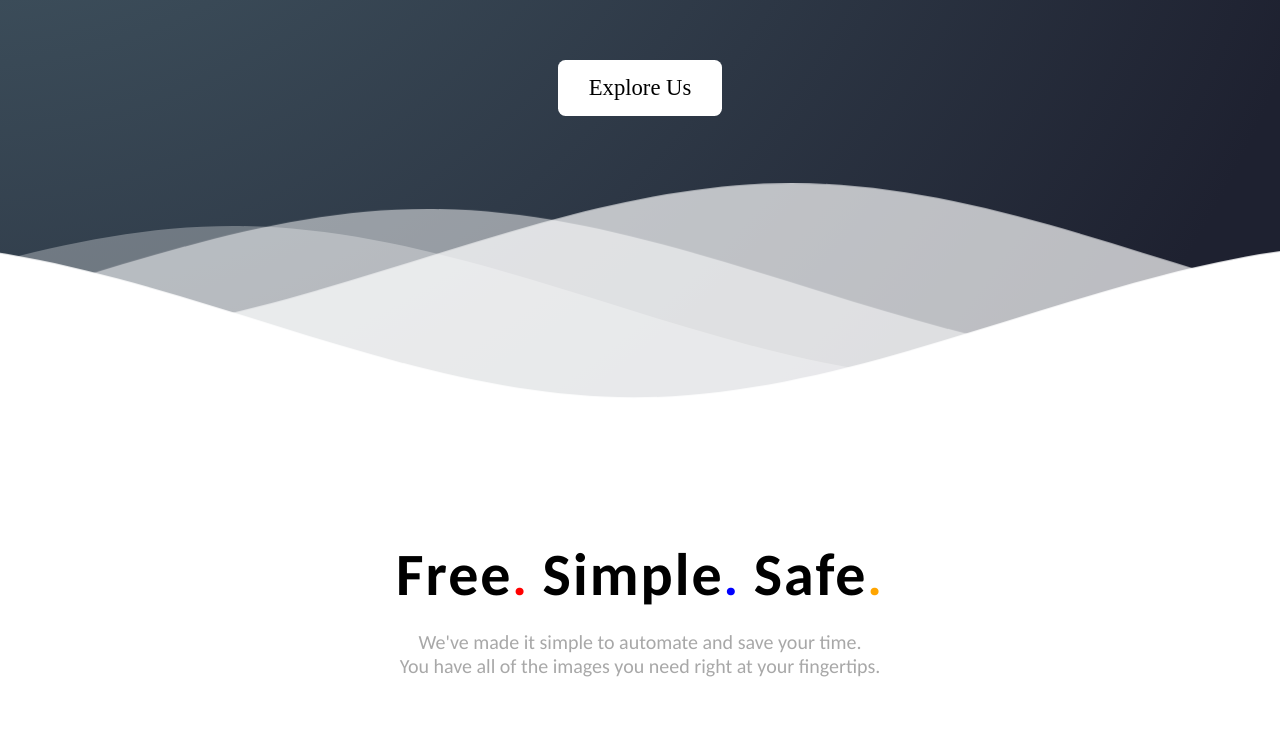
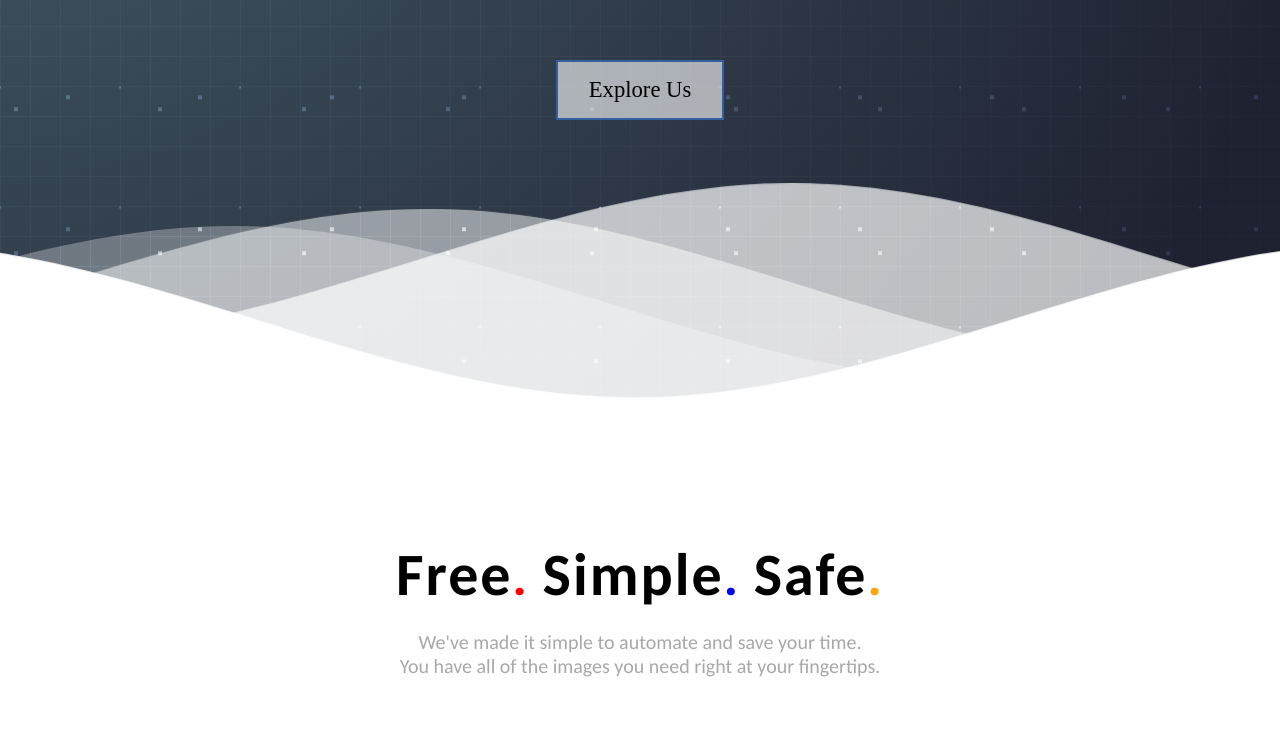
Before and after one commit to AnuragBetageri/img-generator-landling-page, a React app: page / in a window 1280 px wide. Shown: the part 394-1126 px from the top of the page. Built offline with nearby package versions, Linux system fonts and the light colour scheme.

Commit message:
1st page done

```diff
--- a/package.json
+++ b/package.json
@@ -6,6 +6,8 @@
     "@testing-library/jest-dom": "^5.16.5",
     "@testing-library/react": "^13.4.0",
     "@testing-library/user-event": "^13.5.0",
+    "gsap": "^3.11.5",
+    "particles.js": "^2.0.0",
     "react": "^18.2.0",
     "react-dom": "^18.2.0",
     "react-scripts": "5.0.1",
--- a/src/components/css/getstarted.css
+++ b/src/components/css/getstarted.css
@@ -67,6 +67,7 @@
     z-index: 0;
     background-color: rgb(0, 0, 0);
     color: aliceblue;
+    font-family: 'Carlito', sans-serif;
     box-shadow: rgb(38, 57, 77) 0px 20px 30px -10px;
 }
 a
--- a/src/components/css/home.css
+++ b/src/components/css/home.css
@@ -1,7 +1,6 @@
 .home_body
 {
     width: 100vw;
-    background: radial-gradient(circle at -4% -12.9%, rgb(74, 98, 110) 0.3%, rgb(30, 33, 48) 90.2%);
     height: 100vh;
     position: relative;
     overflow: hidden;
@@ -19,8 +18,13 @@
     padding:1cm;
 }
 
+.HomeNavBar > a
+{
+    z-index: 99;
+}
 
-.HomeNavBar > button
+
+.HomeNavBar > a > button
 {
     width: 3cm;
     height: 1cm;
@@ -29,6 +33,8 @@
     font-weight: bold;
     border-radius: 0.3cm;
     border: none;
+    z-index: 99;
+    cursor: pointer;
 }
 
 .home_heading
@@ -51,12 +57,12 @@
 .home_btn
 {
     padding: 0.4cm 0.8cm;
-    background-color: rgb(255, 255, 255);
+    background-color: rgba(255, 255, 255, 0.61);
     font-size: 0.6cm;
     color: rgb(0, 0, 0);
-    border-radius: 0.2cm;
-
     transition-duration: 0.5s;
+    z-index: 99;
+    border: 2px #365fa0 solid ;
 }
 
 
@@ -71,11 +77,6 @@
 
 }
 
-/* .home_heading > h1{
-    letter-spacing: 0.2cm;
-    color: white;
-    font-size: 3cm;
-} */
 
 .home_heading > h2
 {
@@ -92,7 +93,6 @@
     height: 30vh;
     position: absolute;
     bottom: 0px;
-    z-index: 90;
 }
 
 .parallax>use {
@@ -183,3 +183,95 @@
 		stroke-dashoffset: -25%; stroke-dasharray: 50% 0; stroke-width: 0;
 	}
 }
+
+:root {
+    --gird-width: 30px;
+    --gird-height: 30px;
+    --line-color: #999;
+    --dot-color: #ccc;
+    --dot-size: 2px;
+    --point-gap-width: calc(var(--gird-width) * 4);
+    --point-gap-height: calc(var(--gird-height) * 4);
+  }
+  .grid-bg {
+    width: 100%;
+    height: 100%;
+    overflow: hidden;
+  }
+
+  .ba-grid {
+    position: relative;
+    z-index: 1;
+
+    background: radial-gradient(circle at -4% -12.9%, rgb(74, 98, 110) 0.3%, rgb(30, 33, 48) 90.2%);
+  }
+
+  .ba-grid:before,
+  .ba-grid:after,
+  .inner:before,
+  .inner:after {
+    content: "";
+    position: absolute;
+    z-index: 1;
+    top: 0;
+    bottom: 0;
+    left: 0;
+    right: 0;
+    mix-blend-mode: overlay;
+  }
+
+  .ba-grid:before {
+    background-image: linear-gradient(var(--line-color), transparent 1px),
+      linear-gradient(to right, var(--line-color), transparent 1px);
+    background-size: 100% var(--gird-height), var(--gird-width) 100%;
+  }
+
+  .ba-grid:after {
+    background-image: radial-gradient(var(--dot-color) 1px, transparent 1px);
+    background-size: var(--point-gap-width) var(--point-gap-height);
+    background-position: calc(var(--point-gap-width) / 2)
+      calc(var(--point-gap-height) / 2);
+  }
+
+  .inner:before,
+  .inner:after {
+    background-image: radial-gradient(
+      var(--dot-color) var(--dot-size),
+      transparent var(--dot-size)
+    );
+    background-size: var(--point-gap-width) var(--point-gap-height);
+    background-position: calc(var(--point-gap-width) / 2)
+      calc(var(--point-gap-height) / 2);
+  }
+
+  .inner:after {
+    transform: scale(1.1, 1.1);
+  }
+
+  .inner:before {
+    /*   background-image: radial-gradient(var(--dot-color) calc(var(--dot-size) + 1px), transparent calc(var(--dot-size) + 1px)); */
+    transform: scale(1.2, 1.2);
+  }
+
+  .anim:after {
+    animation: 6.4s linear move infinite;
+  }
+
+  .anim .inner:after {
+    animation: 3.2s linear move infinite;
+  }
+
+  .anim .inner:before {
+    animation: 1.6s linear move infinite;
+  }
+
+  @keyframes move {
+    0% {
+      background-position: calc(var(--point-gap-width) / 2)
+        calc(var(--point-gap-height) / 2);
+    }
+    100% {
+      background-position: calc(var(--point-gap-width) / 2)
+        calc(var(--point-gap-height) / 2 * -1);
+    }
+  }
--- a/src/components/js/home.js
+++ b/src/components/js/home.js
@@ -1,16 +1,17 @@
-import "../css/home.css"
-import logo from  "../image/logo.png"
+import "../css/home.css";
+import logo from "../image/logo.png";
 
-function home()
-
-
-{
-    return(
+function home() {
+  return (
+    <div class="grid-bg ba-grid anim">
+      <div class="inner">
         <div className="home_body">
           <div className="HomeNavBar">
             <img src={logo} className="home_logo"></img>
 
-                    <button><a href="https://aroundai.vercel.app/"> Create</a></button>
+
+              <a href="https://aroundai.vercel.app/"> <button> Create</button></a>
+
           </div>
           <div className="home_heading">
             <svg className="title" viewBox="0 0 1320 300">
@@ -18,31 +19,51 @@ function home()
                 Around AI
               </text>
             </svg>
-                <h2>
-                    An AI Based Text To Image Generator
-                </h2>
-
-
+            <h2>An AI Based Text To Image Generator</h2>
           </div>
           <a href="#Keyfeatures_sec">
-            <div className=" home_btn">
-                Explore Us
-            </div>
+            <div className=" home_btn">Explore Us</div>
           </a>
 
-
-            <svg class="waves" xmlns="http://www.w3.org/2000/svg" xlinkHref="http://www.w3.org/1999/xlink" viewBox="0 24 150 28" preserveAspectRatio="none" shape-rendering="auto">
+          <svg
+            class="waves"
+            xmlns="http://www.w3.org/2000/svg"
+            xlinkHref="http://www.w3.org/1999/xlink"
+            viewBox="0 24 150 28"
+            preserveAspectRatio="none"
+            shape-rendering="auto"
+          >
             <defs>
-<path id="gentle-wave" d="M-160 44c30 0 58-18 88-18s 58 18 88 18 58-18 88-18 58 18 88 18 v44h-352z" />
+              <path
+                id="gentle-wave"
+                d="M-160 44c30 0 58-18 88-18s 58 18 88 18 58-18 88-18 58 18 88 18 v44h-352z"
+              />
             </defs>
             <g class="parallax">
-<use xlinkHref="#gentle-wave" x="48" y="0" fill="rgba(255,255,255,0.7" />
-<use xlinkHref="#gentle-wave" x="48" y="3" fill="rgba(255,255,255,0.5)" />
-<use xlinkHref="#gentle-wave" x="48" y="5" fill="rgba(255,255,255,0.3)" />
+              <use
+                xlinkHref="#gentle-wave"
+                x="48"
+                y="0"
+                fill="rgba(255,255,255,0.7"
+              />
+              <use
+                xlinkHref="#gentle-wave"
+                x="48"
+                y="3"
+                fill="rgba(255,255,255,0.5)"
+              />
+              <use
+                xlinkHref="#gentle-wave"
+                x="48"
+                y="5"
+                fill="rgba(255,255,255,0.3)"
+              />
               <use xlinkHref="#gentle-wave" x="48" y="7" fill="#fff" />
             </g>
           </svg>
         </div>
-    )
+      </div>
+    </div>
+  );
 }
 export default home;
```
Also changed, not shown: 1 other file. Lines whose indentation alone changed are shown as unchanged.
